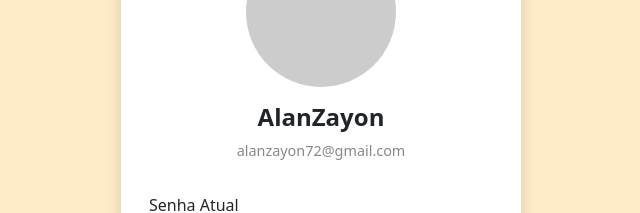
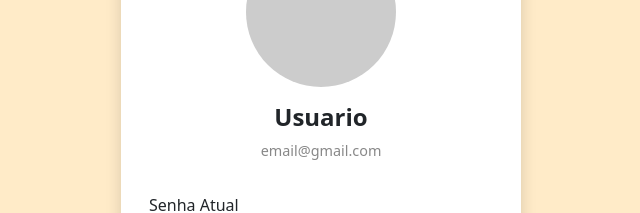
Before and after one commit to AlanZayon/interface-auth, a React (Vite) app: page /profile in a window 1280 px wide. Shown: the part 144-357 px from the top of the page, without its empty margins (319-959 px from the left). Built offline with nearby package versions, Linux system fonts and the light colour scheme.

Commit message:
little change

```diff
--- a/src/components/pages/Profile_Page.jsx
+++ b/src/components/pages/Profile_Page.jsx
@@ -59,8 +59,8 @@
         <Row className="profile-card p-3 rounded shadow" style={{ backgroundColor: '#fff', maxWidth: '400px' }}>
           <div className="text-center mb-3">
             <div className="profile-picture rounded-circle mb-3" style={{ width: '150px', height: '150px', backgroundColor: '#ccc' }}></div>
-            <h4>AlanZayon</h4>
-            <p>alanzayon72@gmail.com</p>
+            <h4>Usuario</h4>
+            <p>email@gmail.com</p>
           </div>
           <ChangePasswordForm onChangePassword={handleChangePassword} />
             <Row xs={4} md={4} lg={4} className="d-flex justify-content-center align-items-center ">
```
